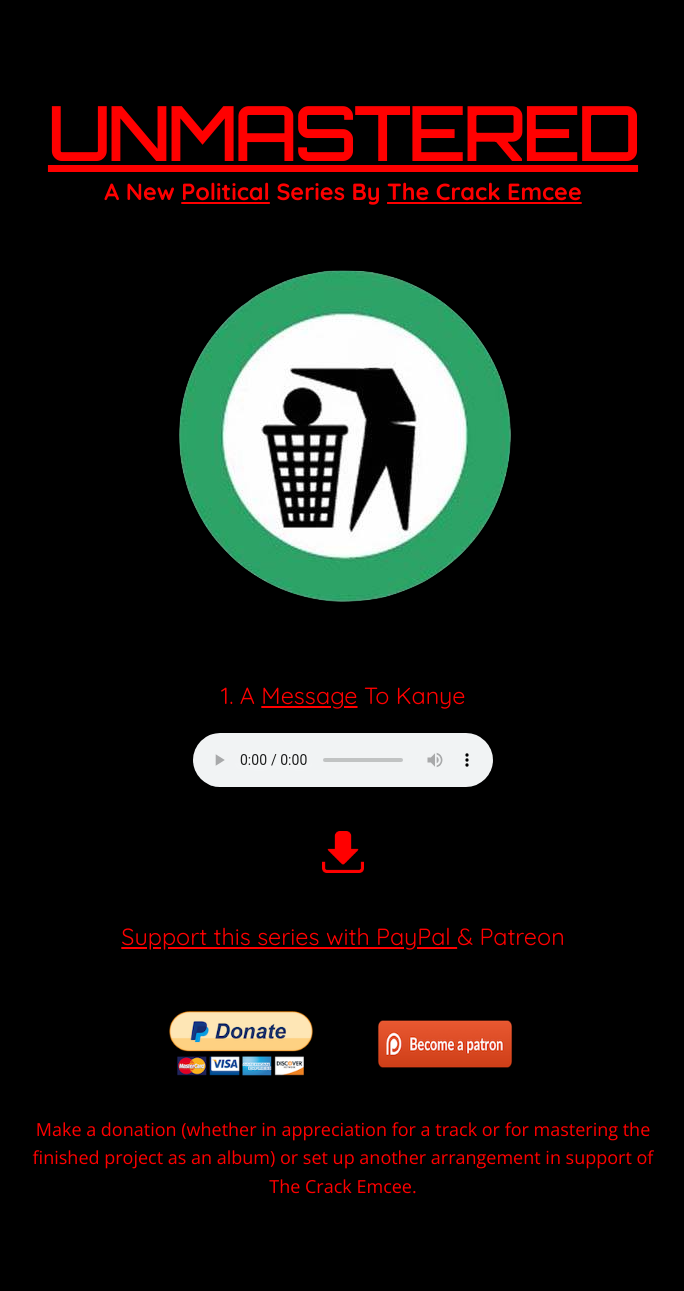
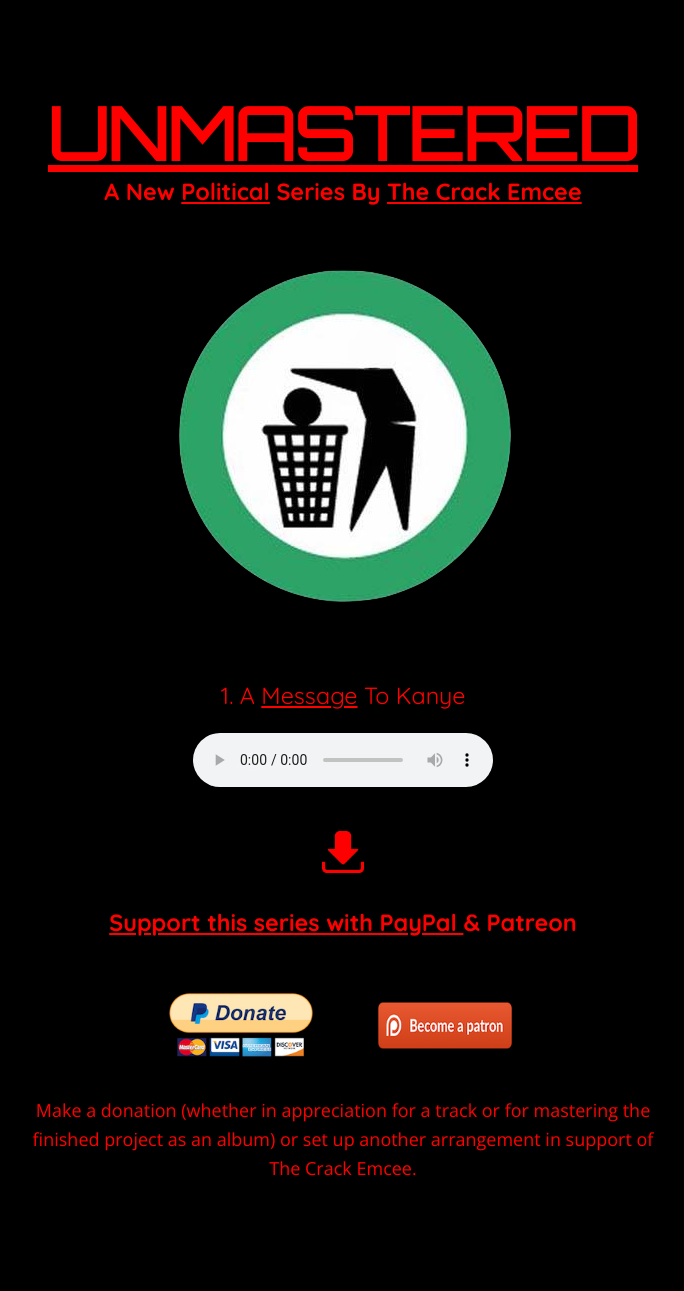
Before and after one commit to esotericplutocrat/thecrackemcee.github.io, a Jekyll site: the page built from index.md, in a window 1280 px wide. Shown: the whole page, without its empty margins (297-981 px from the left). Built offline with Jekyll 4.4.1, drawn with Linux system fonts in a browser that asks for light colours; nearby versions of some CDN libraries; some web fonts are replaced.

```diff
--- a/index.md
+++ b/index.md
@@ -39,7 +39,7 @@ layout: default
 </a>
 
 
-<h2><a href="https://www.breitbart.com/big-hollywood/2013/05/12/conservative-art-progressives-attack/"><u>Support this series with PayPal </u></a> & Patreon</h2>
+<h4><a href="https://www.breitbart.com/big-hollywood/2013/05/12/conservative-art-progressives-attack/"><u>Support this series with PayPal </u></a> & Patreon</h4>
 
 
 
```
